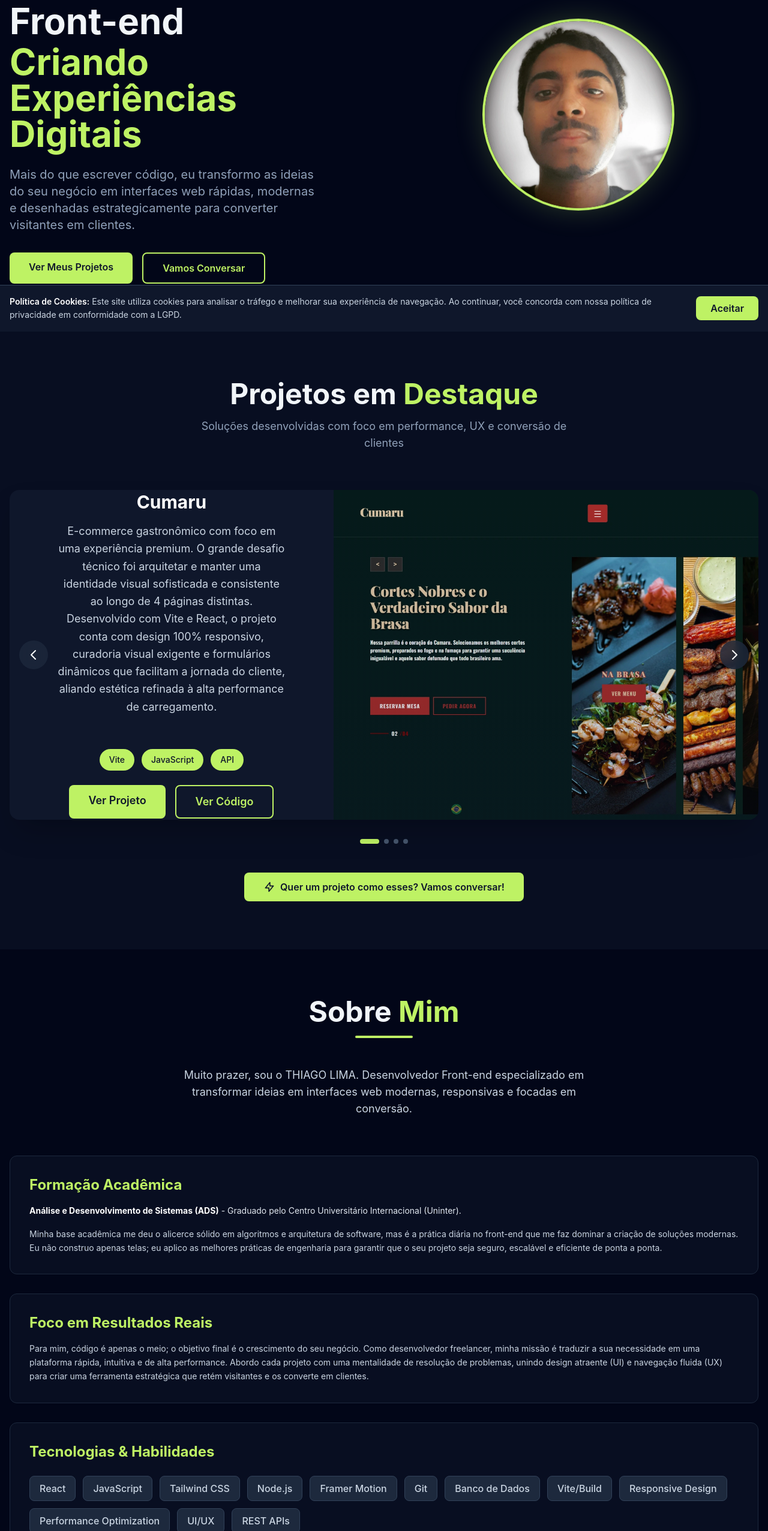
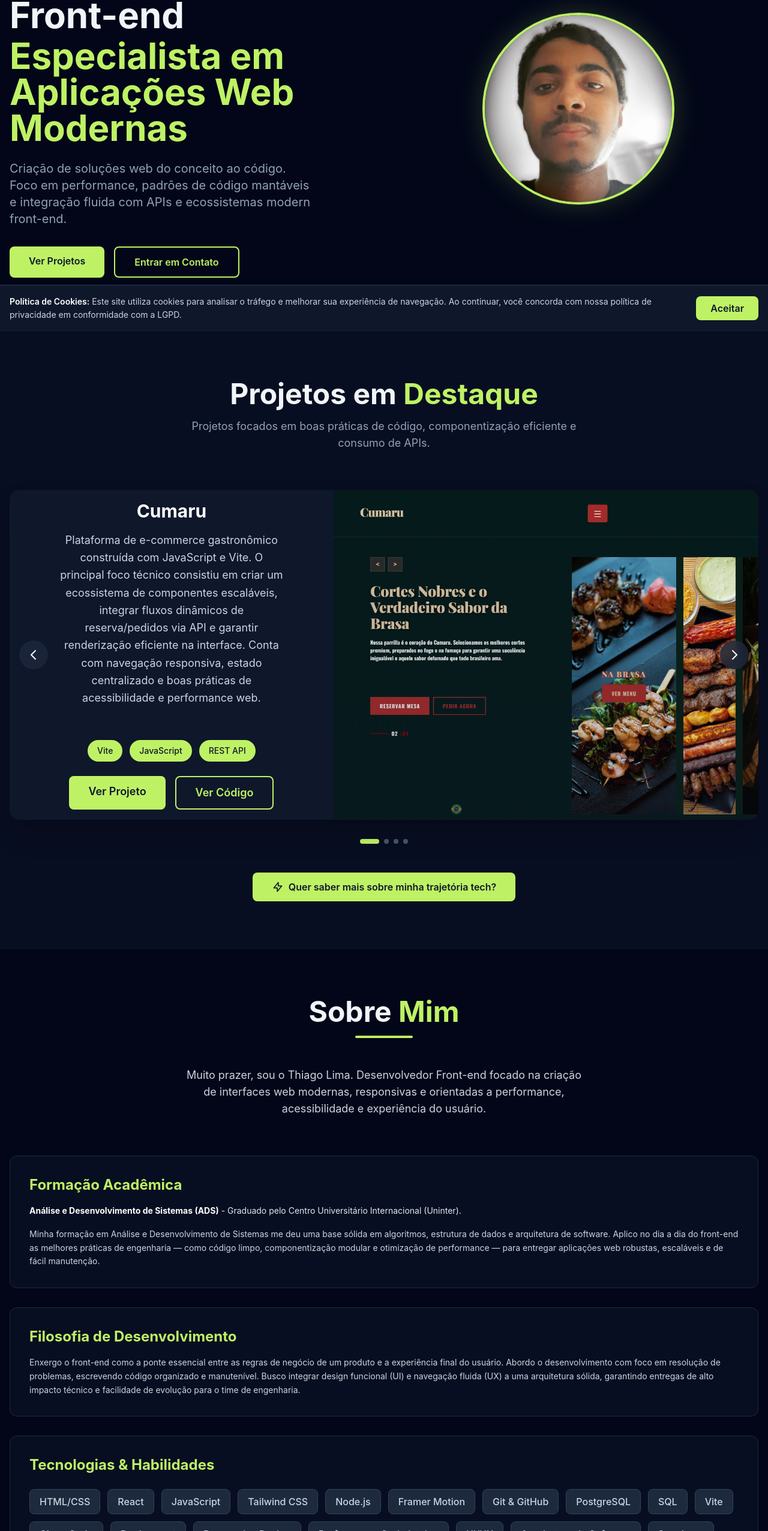
Before and after one commit to ThiagoLlimas/meu-portfolio, a React (Vite) app: page / in a window 1280 px wide. Shown: the part 247-2800 px from the top of the page at 60% size. Built offline with nearby package versions, Linux system fonts and the light colour scheme.

Commit message:
feat: alterações nos textos de cada componente

```diff
--- a/src/components/About.jsx
+++ b/src/components/About.jsx
@@ -2,17 +2,23 @@ import { motion } from "framer-motion";
 
 const About = () => {
   const skills = [
+    "HTML/CSS",
     "React",
     "JavaScript",
     "Tailwind CSS",
     "Node.js",
     "Framer Motion",
-    "Git",
-    "Banco de Dados",
-    "Vite/Build",
+    "Git & GitHub",
+    "PostgreSQL",
+    "SQL",
+    "Vite",
+    "Clean Code",
+    "Deployment",
     "Responsive Design",
     "Performance Optimization",
     "UI/UX",
+    "Arquitetura de Software",
+    "Supabase",
     "REST APIs",
   ];
 
@@ -52,9 +58,9 @@ const About = () => {
           </h2>
           <div className="w-24 h-1 bg-destaque mx-auto rounded-full mb-12"></div>
           <p className="text-slate-300 text-lg max-w-2xl mx-auto">
-            Muito prazer, sou o THIAGO LIMA. Desenvolvedor Front-end
-            especializado em transformar ideias em interfaces web modernas,
-            responsivas e focadas em conversão.
+            Muito prazer, sou o Thiago Lima. Desenvolvedor Front-end focado na
+            criação de interfaces web modernas, responsivas e orientadas a
+            performance, acessibilidade e experiência do usuário.
           </p>
         </motion.div>
 
@@ -79,12 +85,12 @@ const About = () => {
               - Graduado pelo Centro Universitário Internacional (Uninter).
             </p>
             <p className="text-slate-300 text-sm leading-relaxed">
-              Minha base acadêmica me deu o alicerce sólido em algoritmos e
-              arquitetura de software, mas é a prática diária no front-end que
-              me faz dominar a criação de soluções modernas. Eu não construo
-              apenas telas; eu aplico as melhores práticas de engenharia para
-              garantir que o seu projeto seja seguro, escalável e eficiente de
-              ponta a ponta.
+              Minha formação em Análise e Desenvolvimento de Sistemas me deu uma
+              base sólida em algoritmos, estrutura de dados e arquitetura de
+              software. Aplico no dia a dia do front-end as melhores práticas de
+              engenharia — como código limpo, componentização modular e
+              otimização de performance — para entregar aplicações web robustas,
+              escaláveis e de fácil manutenção.
             </p>
           </motion.div>
 
@@ -93,16 +99,16 @@ const About = () => {
             className="bg-slate-900/50 rounded-xl p-8 border border-slate-800 hover:border-destaque/30 transition-all duration-300"
           >
             <h3 className="text-2xl font-bold text-destaque mb-4">
-              Foco em Resultados Reais
+              Filosofia de Desenvolvimento
             </h3>
             <p className="text-slate-300 text-sm leading-relaxed">
-              Para mim, código é apenas o meio; o objetivo final é o crescimento
-              do seu negócio. Como desenvolvedor freelancer, minha missão é
-              traduzir a sua necessidade em uma plataforma rápida, intuitiva e
-              de alta performance. Abordo cada projeto com uma mentalidade de
-              resolução de problemas, unindo design atraente (UI) e navegação
-              fluida (UX) para criar uma ferramenta estratégica que retém
-              visitantes e os converte em clientes.
+              Enxergo o front-end como a ponte essencial entre as regras de
+              negócio de um produto e a experiência final do usuário. Abordo o
+              desenvolvimento com foco em resolução de problemas, escrevendo
+              código organizado e manutenível. Busco integrar design funcional
+              (UI) e navegação fluida (UX) a uma arquitetura sólida, garantindo
+              entregas de alto impacto técnico e facilidade de evolução para o
+              time de engenharia.
             </p>
           </motion.div>
 
@@ -148,25 +154,13 @@ const About = () => {
                 }}
                 className="p-6 bg-slate-800/50 rounded-lg border border-slate-700 hover:border-destaque transition-all duration-300 cursor-default"
               >
-                <h4 className="text-xl font-bold text-destaque mb-3">SEO</h4>
+                <h4 className="text-xl font-bold text-destaque mb-3">
+                  SEO - HTML Semântico & SEO Técnico
+                </h4>
                 <p className="text-slate-300 text-sm leading-relaxed">
-                  Estruturação semântica focada em indexação e visibilidade
-                  orgânica nos motores de busca (Google).
-                </p>
-              </motion.div>
-
-              <motion.div
-                whileHover={{
-                  scale: 1.02,
-                  borderColor: "rgb(var(--cor-destaque))",
-                }}
-                className="p-6 bg-slate-800/50 rounded-lg border border-slate-700 hover:border-destaque transition-all duration-300 cursor-default"
-              >
-                <h4 className="text-xl font-bold text-destaque mb-3">LGPD</h4>
-                <p className="text-slate-300 text-sm leading-relaxed">
-                  Desenvolvimento consciente e seguro, respeitando a privacidade
-                  e a conformidade com a proteção de dados (com suporte do nosso
-                  CookieBanner).
+                  Estruturação semântica em HTML5, garantindo acessibilidade web
+                  (A11y), boas práticas de SEO técnico e excelente indexação em
+                  motores de busca.
                 </p>
               </motion.div>
 
@@ -178,11 +172,12 @@ const About = () => {
                 className="p-6 bg-slate-800/50 rounded-lg border border-slate-700 hover:border-destaque transition-all duration-300 cursor-default"
               >
                 <h4 className="text-xl font-bold text-destaque mb-3">
-                  Métricas
+                  LGPD - Conformidade & LGPD
                 </h4>
                 <p className="text-slate-300 text-sm leading-relaxed">
-                  Integração profissional com Google Tag Manager e Analytics
-                  para monitoramento do comportamento dos usuários.
+                  Implementação de fluxos de gestão de consentimento (cookie
+                  banners), tratamento consciente de dados no client-side e
+                  adequação às diretrizes de privacidade da LGPD.
                 </p>
               </motion.div>
 
@@ -194,11 +189,29 @@ const About = () => {
                 className="p-6 bg-slate-800/50 rounded-lg border border-slate-700 hover:border-destaque transition-all duration-300 cursor-default"
               >
                 <h4 className="text-xl font-bold text-destaque mb-3">
-                  Performance
+                  Métricas - Web Analytics & Telemetria
                 </h4>
                 <p className="text-slate-300 text-sm leading-relaxed">
-                  Código otimizado com Vite e Tailwind, garantindo carregamento
-                  ultra-rápido e excelente experiência de usuário (UX).
+                  Integração de Google Tag Manager (GTM) e Google Analytics 4
+                  para rastreamento de eventos personalizados, métricas de
+                  navegação e monitoramento de comportamento do usuário.
+                </p>
+              </motion.div>
+
+              <motion.div
+                whileHover={{
+                  scale: 1.02,
+                  borderColor: "rgb(var(--cor-destaque))",
+                }}
+                className="p-6 bg-slate-800/50 rounded-lg border border-slate-700 hover:border-destaque transition-all duration-300 cursor-default"
+              >
+                <h4 className="text-xl font-bold text-destaque mb-3">
+                  Performance - Performance & Core Web Vitals
+                </h4>
+                <p className="text-slate-300 text-sm leading-relaxed">
+                  Aplicação de técnicas de otimização de carregamento usando
+                  bundlers modernos (Vite), code splitting, lazy loading de
+                  assets e otimização de renderização no front-end.
                 </p>
               </motion.div>
             </div>
--- a/src/components/Hero.jsx
+++ b/src/components/Hero.jsx
@@ -5,7 +5,7 @@ const Hero = () => {
   return (
     <section
       id="home"
-      className="min-h-screen bg-slate-950 flex items-center justify-center px-4 pt-20"
+      className="min-h-screen bg-slate-950 flex items-center justify-center px-4 pt-15"
     >
       <div className="container mx-auto grid md:grid-cols-2 gap-12 items-center">
         <motion.div
@@ -20,7 +20,7 @@ const Hero = () => {
             transition={{ delay: 0.1 }}
             className="block text-destaque font-medium tracking-wider mb-2"
           >
-            👋 Olá, eu sou o Thiago
+            💻 Front-end Developer
           </motion.span>
           <motion.h1
             initial={{ opacity: 0, y: 20 }}
@@ -30,7 +30,7 @@ const Hero = () => {
           >
             Desenvolvedor Front-end
             <span className="block text-destaque mt-2">
-              Criando Experiências Digitais
+              Especialista em Aplicações Web Modernas
             </span>
           </motion.h1>
 
@@ -40,9 +40,9 @@ const Hero = () => {
             transition={{ delay: 0.4 }}
             className="text-lg md:text-xl text-slate-400 mb-8 max-w-lg mx-auto md:mx-0"
           >
-            Mais do que escrever código, eu transformo as ideias do seu negócio
-            em interfaces web rápidas, modernas e desenhadas estrategicamente
-            para converter visitantes em clientes.
+            Criação de soluções web do conceito ao código. Foco em performance,
+            padrões de código mantáveis e integração fluida com APIs e
+            ecossistemas modern front-end.
           </motion.p>
 
           <motion.div
@@ -85,7 +85,7 @@ const Hero = () => {
               whileTap={{ scale: 0.95 }}
               className="bg-destaque text-slate-900 px-8 py-3 rounded-lg font-semibold hover:bg-destaque transition-colors duration-300 text-center"
             >
-              Ver Meus Projetos
+              Ver Projetos
             </motion.a>
             <motion.a
               href="#contact"
@@ -93,7 +93,7 @@ const Hero = () => {
               whileTap={{ scale: 0.95 }}
               className="border-2 border-destaque text-destaque px-8 py-3 rounded-lg font-semibold hover:bg-destaque hover:text-slate-900 transition-all duration-300 text-center"
             >
-              Vamos Conversar
+              Entrar em Contato
             </motion.a>
           </motion.div>
         </motion.div>
--- a/src/components/Projects.jsx
+++ b/src/components/Projects.jsx
@@ -12,8 +12,8 @@ const Projects = () => {
     {
       title: "Cumaru",
       description:
-        "E-commerce gastronômico com foco em uma experiência premium. O grande desafio técnico foi arquitetar e manter uma identidade visual sofisticada e consistente ao longo de 4 páginas distintas. Desenvolvido com Vite e React, o projeto conta com design 100% responsivo, curadoria visual exigente e formulários dinâmicos que facilitam a jornada do cliente, aliando estética refinada à alta performance de carregamento.",
-      tech: ["Vite", "JavaScript", "API"],
+        "Plataforma de e-commerce gastronômico construída com JavaScript e Vite. O principal foco técnico consistiu em criar um ecossistema de componentes escaláveis, integrar fluxos dinâmicos de reserva/pedidos via API e garantir renderização eficiente na interface. Conta com navegação responsiva, estado centralizado e boas práticas de acessibilidade e performance web.",
+      tech: ["Vite", "JavaScript", "REST API"],
       image: imgCulinaria,
       demoUrl: "https://cumaru-receitas.netlify.app/",
       codeUrl: "https://github.com/ThiagoLlimas/projeto-culinaria",
@@ -21,8 +21,8 @@ const Projects = () => {
     {
       title: "Serviços Locais",
       description:
-        "Diretório interativo focado em agilidade e conversão local. A prioridade técnica foi estruturar um layout extremamente limpo e de navegação intuitiva utilizando o poder do Tailwind CSS. O resultado é uma interface leve, direta e responsiva, onde a usabilidade foi lapidada para que os usuários encontrem e avaliem profissionais na região sem atritos na jornada.",
-      tech: ["JavaScript", "Tailwind", "API"],
+        "Aplicação web interativa para busca e filtragem de serviços em tempo real. O foco técnico esteve no consumo de API REST para renderização dinâmica de listas, manipulação de estado do client-side e estilização performática utilizando Tailwind CSS. Conta com lógica de busca por parâmetros, tratamento de estados de carregamento (loading/error) e interface totalmente responsiva.",
+      tech: ["JavaScript", "Tailwind CSS", "REST API"],
       image: imgServicos,
       demoUrl: "https://thiagollimas.github.io/servicos-locais/",
       codeUrl: "https://github.com/ThiagoLlimas/servicos-locais",
@@ -30,8 +30,8 @@ const Projects = () => {
     {
       title: "Portal Saúde",
       description:
-        "Plataforma médica de alta interatividade. O diferencial aqui foi a criação de um fluxo de agendamento inteligente: integrei formulários dinâmicos e seguros diretamente a uma API do Google Sheets, permitindo gestão em tempo real pela clínica. Todo o ambiente visual foi construído com SVGs otimizados e animações fluidas no React, garantindo um site com peso mínimo e uma experiência de usuário acolhedora e moderna.",
-      tech: ["React", "Tailwind", "API Sheets"],
+        "Plataforma médica para agendamento e consulta de especialidades construída em React e Tailwind CSS. Implementa formulários dinâmicos com validações no front-end, proteção contra envio automatizado e integração com backend via Google Apps Script / API. Destaca-se pela otimização de assets com SVGs leves e componentes reutilizáveis.",
+      tech: ["React", "Tailwind CSS", "Google Apps Script", "REST API"],
       image: imgSaude,
       demoUrl: "https://portal-saude-page.vercel.app/",
       codeUrl: "https://github.com/ThiagoLlimas/portal-saude",
@@ -39,8 +39,8 @@ const Projects = () => {
     {
       title: "Serviços de Viagens",
       description:
-        "Site multi-páginas de turismo com arquitetura escalável. O foco do desenvolvimento foi entregar imersão visual com total consistência de layout. A plataforma conta com estruturação padronizada de imagens em alta qualidade, sistema de roteamento fluido e formulário de reservas inteligente, guiando o cliente de forma instintiva desde a inspiração do destino até o contato final.",
-      tech: ["JavaScript", "API", "CSS"],
+        "Aplicação de turismo estruturada com arquitetura modular e navegação entre múltiplas visões. O projeto aborda roteamento de páginas, formulários interativos com validação de dados de reserva e requisições assíncronas para carregamento de destinos. Conta com técnicas de otimização de imagens (lazy loading) para manter o tempo de carregamento reduzido.",
+      tech: ["JavaScript", "HTML / CSS", "REST API"],
       image: imgViagens,
       demoUrl: "https://servicos-viagens.vercel.app/",
       codeUrl: "https://github.com/ThiagoLlimas/servicos-viagens",
@@ -102,8 +102,8 @@ const Projects = () => {
             Projetos em <span className="text-destaque">Destaque</span>
           </h2>
           <p className="text-lg text-slate-400 max-w-2xl mx-auto">
-            Soluções desenvolvidas com foco em performance, UX e conversão de
-            clientes
+            Projetos focados em boas práticas de código, componentização
+            eficiente e consumo de APIs.
           </p>
         </motion.div>
 
@@ -273,7 +273,7 @@ const Projects = () => {
                 d="M13 10V3L4 14h7v7l9-11h-7z"
               />
             </svg>
-            Quer um projeto como esses? Vamos conversar!
+            Quer saber mais sobre minha trajetória tech?
           </motion.a>
         </motion.div>
       </div>
```
Also changed, not shown: src/components/Footer.jsx (+6 -6 lines).
